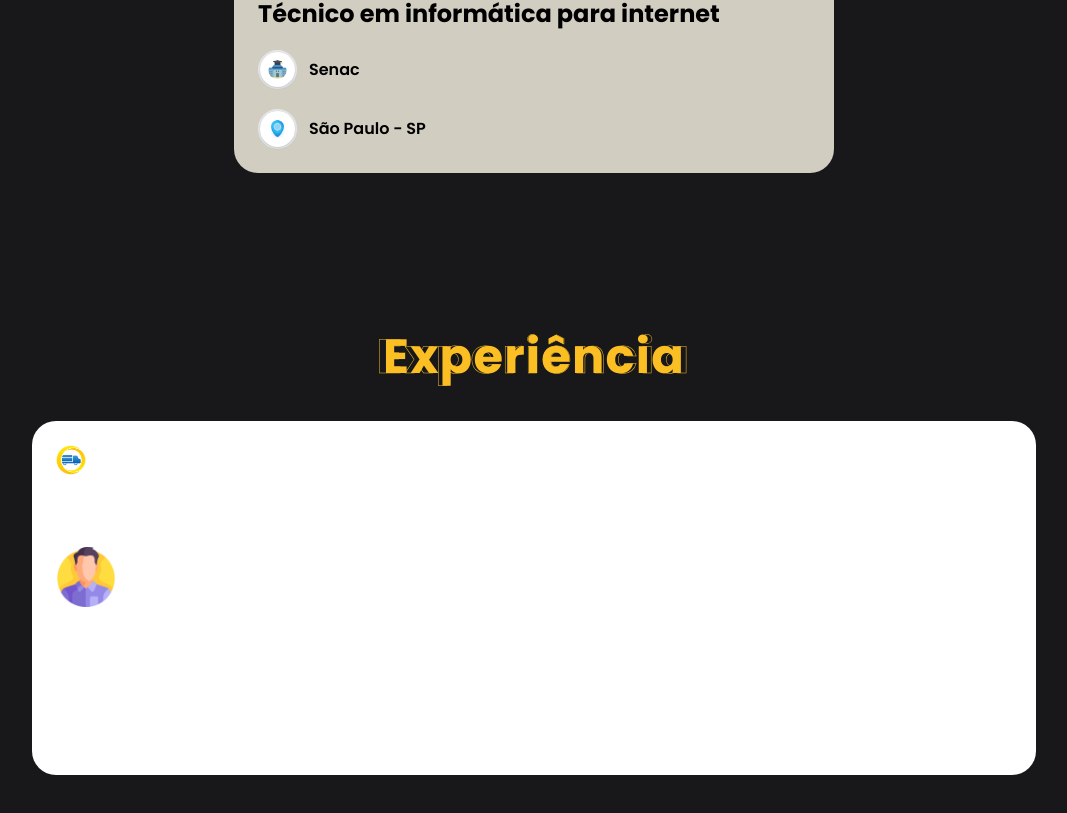
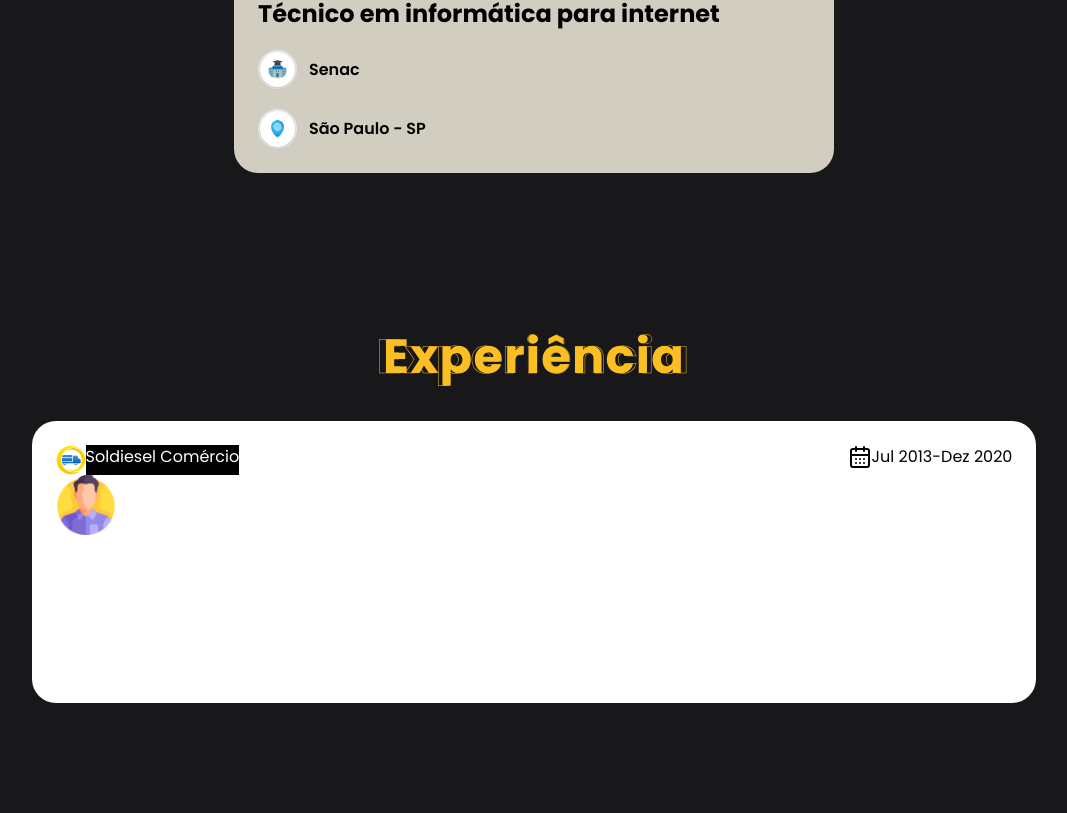
Before and after one commit to kaue-S/portfolio, a Next.js app: page / in a window 1280 px wide. Shown: the part 1580-2393 px from the top of the page, without its empty margins (106-1173 px from the left). After the commit the page ends 2323 px from the top, so only its background shows below. Built offline with nearby package versions, Linux system fonts and the light colour scheme; what tailwindcss-animated would draw is missing.

Commit message:
Update Experiencia.jsx

```diff
--- a/src/components/Experiencia.jsx
+++ b/src/components/Experiencia.jsx
@@ -13,14 +13,14 @@
         </div>
 
         <article className="bg-white p-4 md:p-6 rounded-3xl lg:w-4/5 m-auto mt-10">
-            <div>
-                <div>
+            <div className="flex  justify-between">
+                <div className="bg-black flex">
                     <figure>
                         <Image src={"/images/soldiesel.jfif"} alt="logotipo de uma empresa" width={30} height={30}/>
                     </figure>
                     <p>Soldiesel Comércio</p>
                 </div>
-                <p><CalendarDays /><time datetime="2013-07">Jul 2013</time> - <time datetime="2020-12">Dez 2020</time></p>
+                <p className="text-black flex"><CalendarDays /><time datetime="2013-07">Jul 2013</time> - <time datetime="2020-12">Dez 2020</time></p>
             </div>
             <div>
                 <figure>
```
